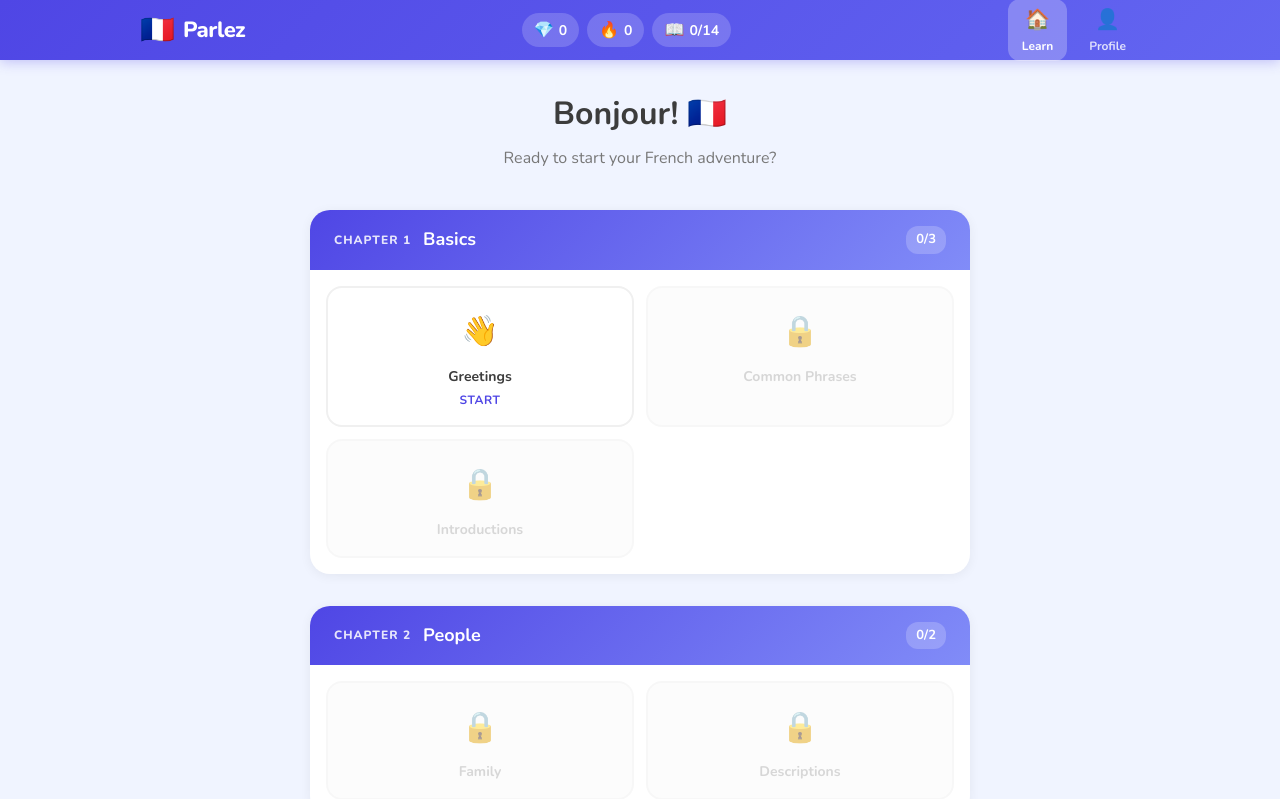
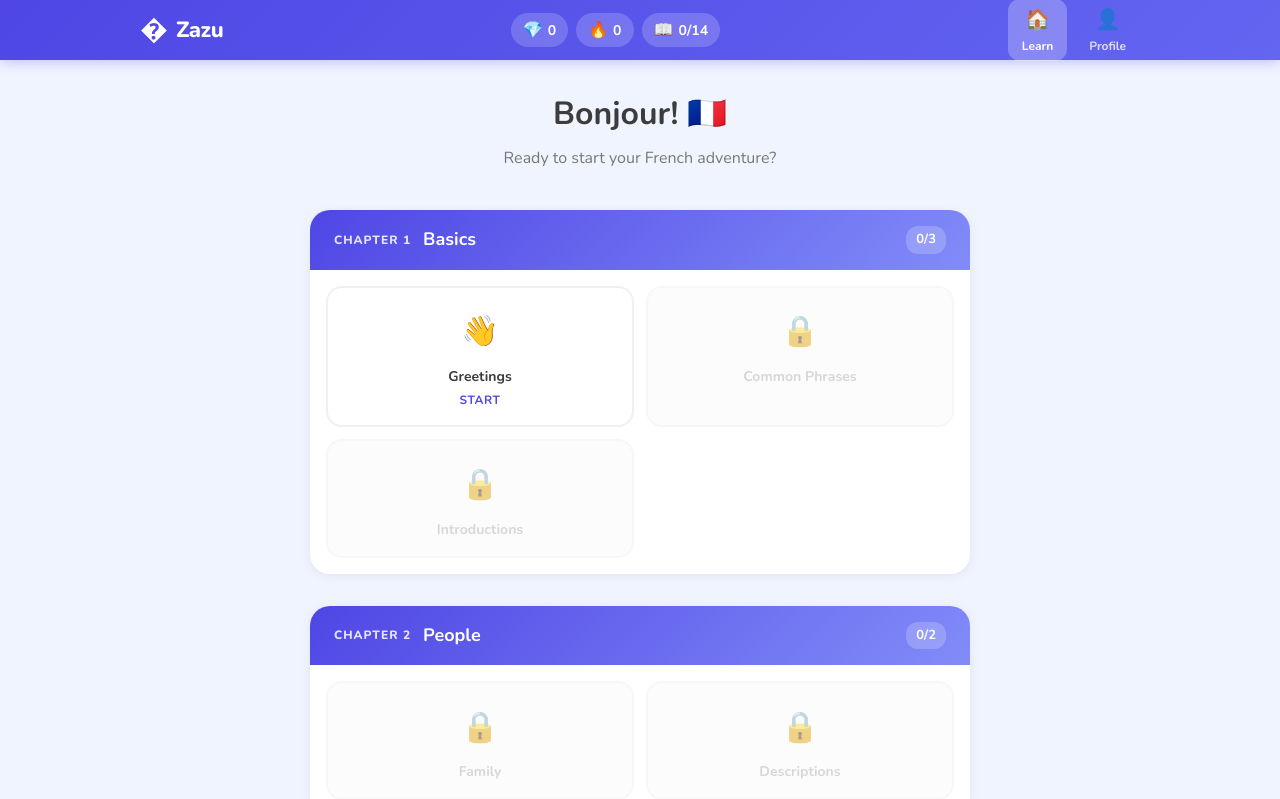
Before and after one commit to younessassassi/zazu, a React (Vite) app: page / in a window 1280 px wide. Shown: the top 799 px of the page. Built offline with nearby package versions, Linux system fonts and the light colour scheme.

Commit message:
rebrand to Zazu

```diff
--- a/index.html
+++ b/index.html
@@ -4,7 +4,7 @@
     <meta charset="UTF-8" />
     <link rel="icon" type="image/svg+xml" href="/vite.svg" />
     <meta name="viewport" content="width=device-width, initial-scale=1.0" />
-    <title>FrenchLearn - Learn French</title>
+    <title>Zazu - Learn Languages</title>
   </head>
   <body>
     <div id="root"></div>
--- a/src/components/Navbar.jsx
+++ b/src/components/Navbar.jsx
@@ -18,8 +18,8 @@ export default function Navbar() {
     <nav className="navbar">
       <div className="navbar-inner">
         <Link to="/" className="navbar-brand">
-          <span className="brand-icon">🇫🇷</span>
-          <span className="brand-text">Parlez</span>
+          <span className="brand-icon">�</span>
+          <span className="brand-text">Zazu</span>
         </Link>
 
         <div className="navbar-stats">
```
